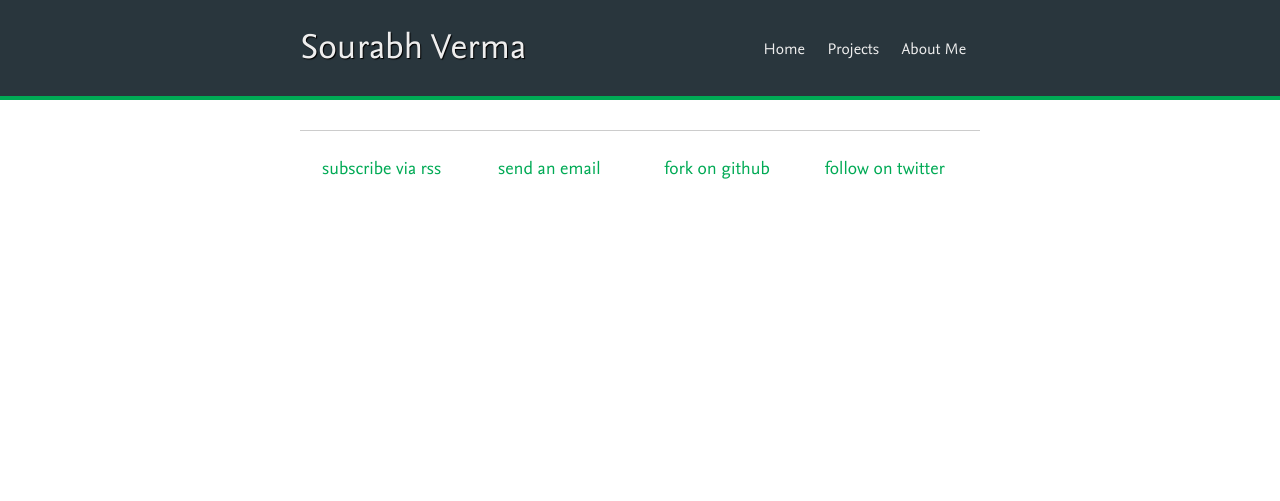
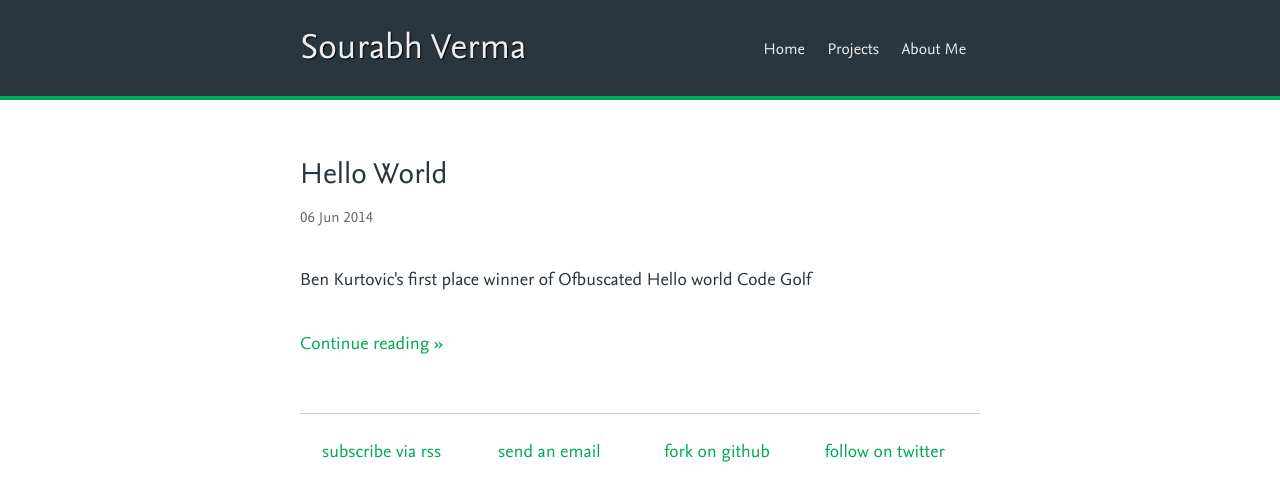
Before and after one commit to sourabhv/sourabhv.github.io, a Jekyll site: the page built from index.html, in a window 1280 px wide. Shown: the top 501 px of the page. Built offline with Jekyll 4.4.1, drawn with Linux system fonts in a browser that asks for light colours; Markdown is read by kramdown in place of the engine named in the settings; some of the changed lines change nothing that is shown.

Commit message:
First post! Wohoo

```diff
--- /dev/null
+++ b/_posts/2014-06-06-hello-world-ofbuscated.md
@@ -0,0 +1,58 @@
+---
+layout: post
+title: Hello World
+description: Ben Kurtovic's first place winner of Ofbuscated Hello world Code Golf
+---
+
+> A few months ago, I got first place in this Code Golf contest to create the weirdest obfuscated program that prints the string “Hello world!”. I decided to write up an explanation of how the hell it works. So, here’s the entry, in Python 2.7:
+
+And here's the code:
+
+{% highlight python %}
+(lambda _, __, ___, ____, _____, ______, _______, ________:
+    getattr(
+        __import__(True.__class__.__name__[_] + [].__class__.__name__[__]),
+        ().__class__.__eq__.__class__.__name__[:__] +
+        ().__iter__().__class__.__name__[_____:________]
+    )(
+        _, (lambda _, __, ___: _(_, __, ___))(
+            lambda _, __, ___:
+                chr(___ % __) + _(_, __, ___ // __) if ___ else
+                (lambda: _).func_code.co_lnotab,
+            _ << ________,
+            (((_____ << ____) + _) << ((___ << _____) - ___)) + (((((___ << __)
+            - _) << ___) + _) << ((_____ << ____) + (_ << _))) + (((_______ <<
+            __) - _) << (((((_ << ___) + _)) << ___) + (_ << _))) + (((_______
+            << ___) + _) << ((_ << ______) + _)) + (((_______ << ____) - _) <<
+            ((_______ << ___))) + (((_ << ____) - _) << ((((___ << __) + _) <<
+            __) - _)) - (_______ << ((((___ << __) - _) << __) + _)) + (_______
+            << (((((_ << ___) + _)) << __))) - ((((((_ << ___) + _)) << __) +
+            _) << ((((___ << __) + _) << _))) + (((_______ << __) - _) <<
+            (((((_ << ___) + _)) << _))) + (((___ << ___) + _) << ((_____ <<
+            _))) + (_____ << ______) + (_ << ___)
+        )
+    )
+)(
+    *(lambda _, __, ___: _(_, __, ___))(
+        (lambda _, __, ___:
+            [__(___[(lambda: _).func_code.co_nlocals])] +
+            _(_, __, ___[(lambda _: _).func_code.co_nlocals:]) if ___ else []
+        ),
+        lambda _: _.func_code.co_argcount,
+        (
+            lambda _: _,
+            lambda _, __: _,
+            lambda _, __, ___: _,
+            lambda _, __, ___, ____: _,
+            lambda _, __, ___, ____, _____: _,
+            lambda _, __, ___, ____, _____, ______: _,
+            lambda _, __, ___, ____, _____, ______, _______: _,
+            lambda _, __, ___, ____, _____, ______, _______, ________: _
+        )
+    )
+)
+{% endhighlight %}
+
+Go ahead, run it! It'll give you the much expected `Hello world!`.
+
+<a href="http://earwig.github.io/2014/06/01/obfuscating-hello-world.html">Read more here &#187;</a>
--- a/css/main.css
+++ b/css/main.css
@@ -325,18 +325,19 @@ footer a:hover {
   margin: 30px 0;
 }
 
+code, kbd, pre, samp {
+  font-family: 'Source Code Pro', courier,  monospace;
+  font-size: 14px;
+}
+
 pre {
   padding: 10px ;
-  border-radius: 3px;
   background-color: #f3f5f7;
-  font-family: 'Source Code Pro', courier,  monospace;
-  font-size: 14px;
 }
 
 code {
   background-color: #f3f5f7;
   padding: 3px 5px;
-  font-size: 16px;
 }
 
 pre code {
```
